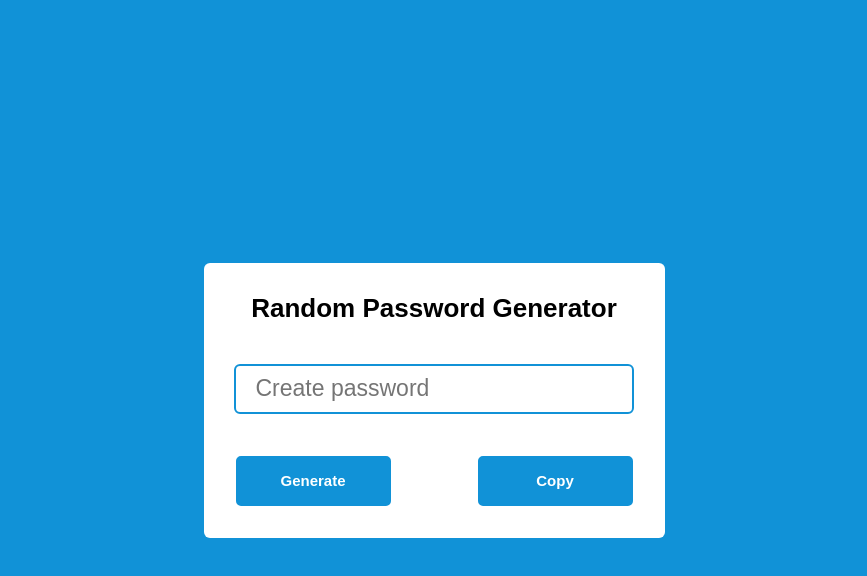
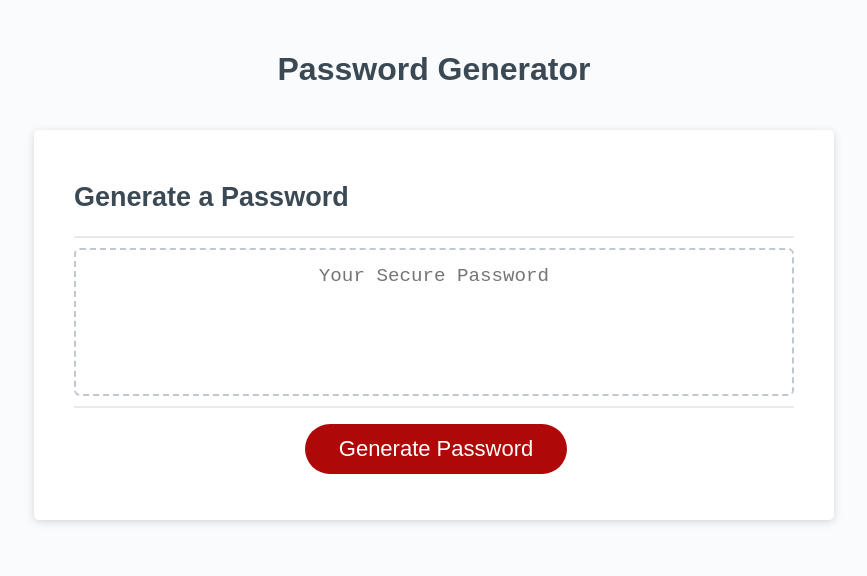
Before and after one commit to mbartnett/JavaScript-Random-Password-Generator, a plain HTML site: page index.html in a window 1280 px wide. Shown: the whole page, without its empty margins (206-1073 px from the left). Drawn offline with Linux system fonts and the light colour scheme.

Commit message:
importing all of the provided starter code

```diff
--- a/assets/style.css
+++ b/assets/style.css
@@ -1,71 +1,137 @@
-* {
-    margin: 0;
-    padding: 0;
-    user-select: none;
-    box-sizing: border-box;
+*,
+*::before,
+*::after {
+  box-sizing: border-box;
+}
+
+html,
+body,
+.wrapper {
+  height: 100%;
+  margin: 0;
+  padding: 0;
 }
 
 body {
-    background-color: rgb(17, 146, 215);
-    justify-content: center;
-    align-items: center;
-    display: flex;
-    min-height: 100vh;
+  font-family: sans-serif;
+  background-color: #f9fbfd;
 }
 
-.box {
-    background-color: white;
-    padding-top: 30px;
-    padding: 30px;
-    border-radius: 6px;
+.wrapper {
+  padding-top: 30px;
+  padding-left: 20px;
+  padding-right: 20px;
 }
 
-.box h2{
-    margin-bottom: 40px;
-    text-align: center;
-    font-size: 26px;
-    color: #000000;
-    font-family: sans-serif;
+header {
+  text-align: center;
+  padding: 20px;
+  padding-top: 0px;
+  color: hsl(206, 17%, 28%);
 }
 
-input {
-    padding: 20px;
-    user-select: none;
-    height: 50px;
-    width: 400px;
-    border-radius: 6px;
-    border: none;
-    border: 2px solid rgb(17, 146, 215);
-    outline: none;
-    font-size: 22px;
+.card {
+  background-color: hsl(0, 0%, 100%);
+  border-radius: 5px;
+  border-width: 1px;
+  box-shadow: rgba(0, 0, 0, 0.15) 0px 2px 8px 0px;
+  color: hsl(206, 17%, 28%);
+  font-size: 18px;
+  margin: 0 auto;
+  max-width: 800px;
+  padding: 30px 40px;
 }
 
-input::placeholder{
-    font-size: 23px;
+.card-header::after {
+  content: " ";
+  display: block;
+  width: 100%;
+  background: #e7e9eb;
+  height: 2px;
 }
 
-#button {
-    font-family: sans-serif;
-    font-size: 15px;
-    margin-top: 40px;
-    border: 2px solid rgb(17, 146, 215);
-    width: 155px;
-    height: 50px;
-    text-align: center;
-    background-color:  rgb(17, 146, 215);
-    display: flex;
-    color: rgb(255, 255, 255);
-    justify-content: center;
-    align-items: center;
-    cursor: pointer;
-    border-radius: 5px;
-    }
+.card-body {
+  min-height: 100px;
+}
 
-    .other-button{
-        margin-left: 85px
-    }
+.card-footer {
+  text-align: center;
+}
 
-    #button:hover {
-    color: white;
-    background-color: black;
-    }
+.card-footer::before {
+  content: " ";
+  display: block;
+  width: 100%;
+  background: #e7e9eb;
+  height: 2px;
+}
+
+.card-footer::after {
+  content: " ";
+  display: block;
+  clear: both;
+}
+
+.btn {
+  border: none;
+  background-color: hsl(360, 91%, 36%);
+  border-radius: 25px;
+  box-shadow: rgba(0, 0, 0, 0.1) 0px 1px 6px 0px rgba(0, 0, 0, 0.2) 0px 1px 1px
+    0px;
+  color: hsl(0, 0%, 100%);
+  display: inline-block;
+  font-size: 22px;
+  line-height: 22px;
+  margin: 16px 16px 16px 20px;
+  padding: 14px 34px;
+  text-align: center;
+  cursor: pointer;
+}
+
+button[disabled] {
+  cursor: default;
+  background: #c0c7cf;
+}
+
+.float-right {
+  float: right;
+}
+
+#password {
+  -webkit-appearance: none;
+  -moz-appearance: none;
+  appearance: none;
+  border: none;
+  display: block;
+  width: 100%;
+  padding-top: 15px;
+  padding-left: 15px;
+  padding-right: 15px;
+  padding-bottom: 85px;
+  font-size: 1.2rem;
+  text-align: center;
+  margin-top: 10px;
+  margin-bottom: 10px;
+  border: 2px dashed #c0c7cf;
+  border-radius: 6px;
+  resize: none;
+  overflow: hidden;
+}
+
+@media (max-width: 690px) {
+  .btn {
+    font-size: 1rem;
+    margin: 16px 0px 0px 0px;
+    padding: 10px 15px;
+  }
+
+  #password {
+    font-size: 1rem;
+  }
+}
+
+@media (max-width: 500px) {
+  .btn {
+    font-size: 0.8rem;
+  }
+}
--- a/index.html
+++ b/index.html
@@ -9,16 +9,27 @@
     <title>Random Password Generator</title>
 </head>
 <body>
-    <main>
-        <section class="box">
-            <h2>Random Password Generator</h2>
-            <input type="text" name="" placeholder="Create password" id="password" readonly>
-            <table>
-                <th><div id="button" class="button"onclick="genPassword()">Generate</div></th>
-                <th><a  id="button" class="other-button" onclick="copyPassword()">Copy</a></th>
-             </table>
-        </section>
-    </main>
-    <script src="script.js"
-</body>
+    <div class="wrapper">
+      <header>
+        <h1>Password Generator</h1>
+      </header>
+      <div class="card">
+        <div class="card-header">
+          <h2>Generate a Password</h2>
+        </div>
+        <div class="card-body">
+          <textarea
+            readonly
+            id="password"
+            placeholder="Your Secure Password"
+            aria-label="Generated Password"
+          ></textarea>
+        </div>
+        <div class="card-footer">
+          <button id="generate" class="btn">Generate Password</button>
+        </div>
+      </div>
+    </div>
+    <script src="script.js"></script>
+  </body>
 </html>
--- a/script.js
+++ b/script.js
@@ -1,3 +1,21 @@
+// Assignment Code
+var generateBtn = document.querySelector("#generate");
+
+// Write password to the #password input
+function writePassword() {
+  var password = generatePassword();
+  var passwordText = document.querySelector("#password");
+
+  passwordText.value = password;
+
+}
+
+// Add event listener to generate button
+generateBtn.addEventListener("click", writePassword);
+
+
+/* CODE FROM THE WEB */
+
 /*var password=document.getElementById("password");
 
  function genPassword() {
```
